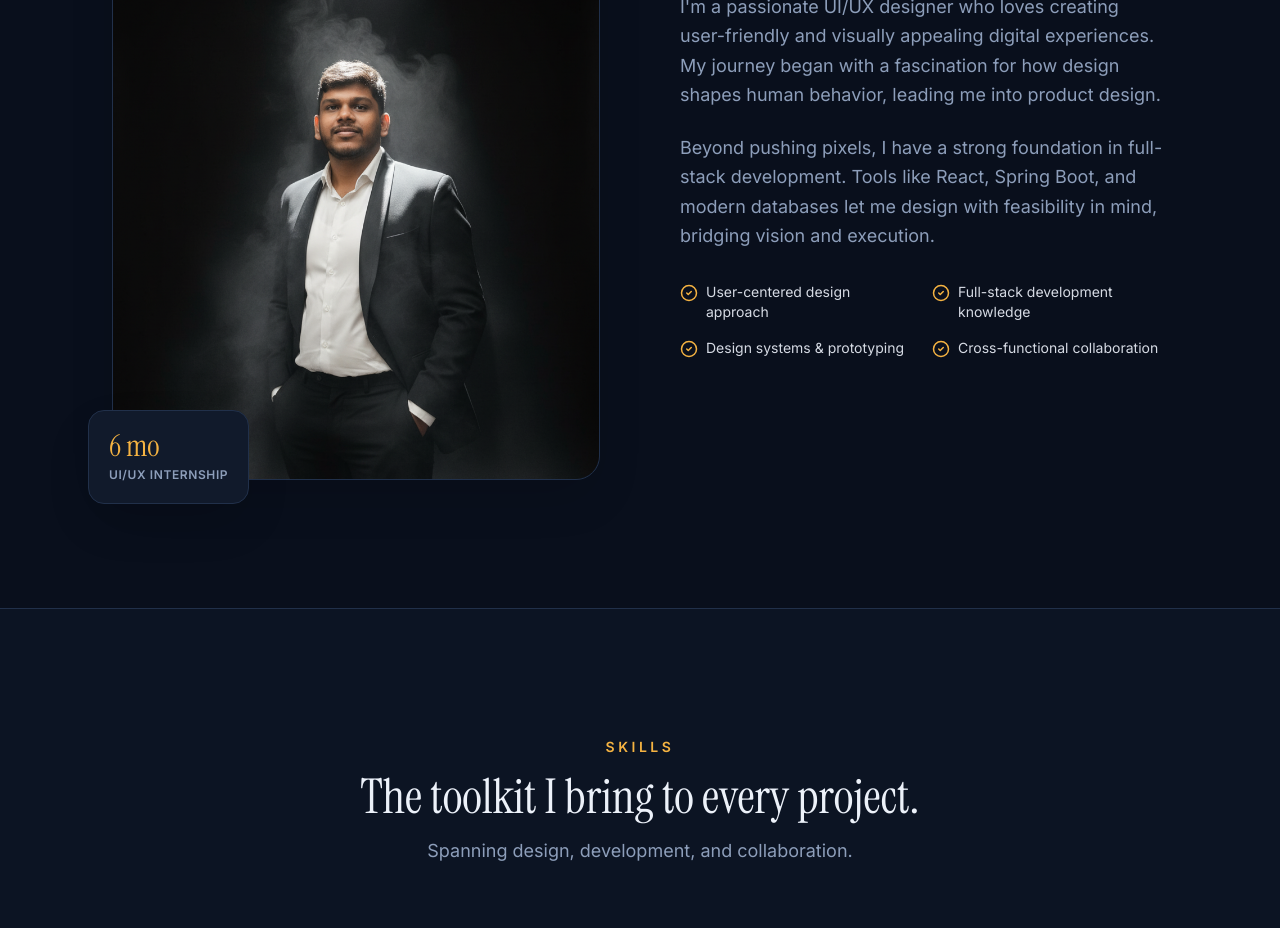
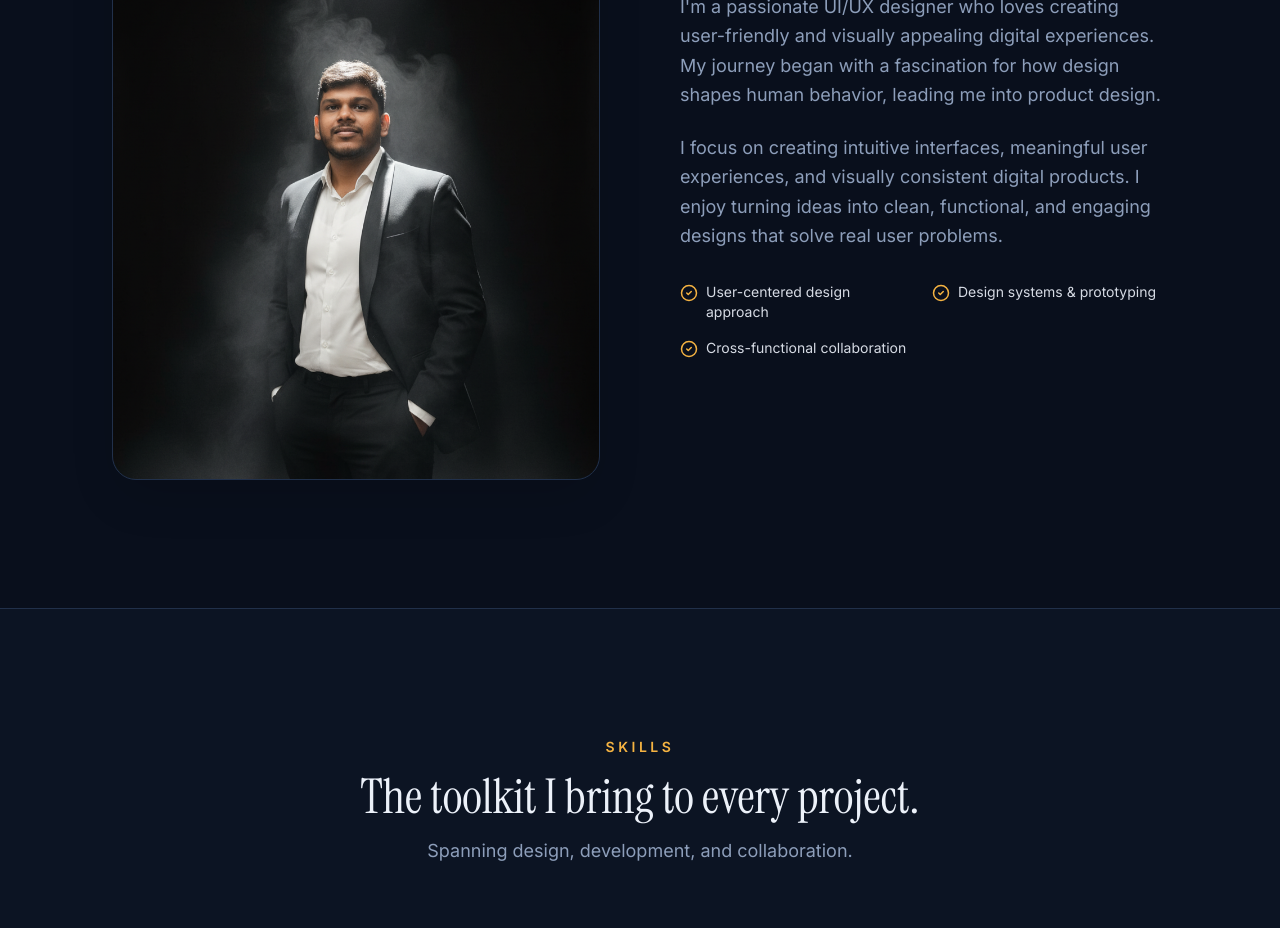
Before and after one commit to praween-imalsha/praween-imalsha_personal_portfolio, a React (Vite) app: page / in a window 1280 px wide. Shown: the part 1340-2268 px from the top of the page. Built offline with nearby package versions, Linux system fonts and the light colour scheme.

Commit message:
Refactor About component content and layout

```diff
--- a/src/components/About.tsx
+++ b/src/components/About.tsx
@@ -1,74 +1,87 @@
 import React from 'react';
 import { FadeIn } from './ui/FadeIn';
 import { CheckCircle2 } from 'lucide-react';
+
 const highlights = [
-'User-centered design approach',
-'Full-stack development knowledge',
-'Design systems & prototyping',
-'Cross-functional collaboration'];
+  'User-centered design approach',
+  'Design systems & prototyping',
+  'Cross-functional collaboration',
+];
 
 export function About() {
   return (
     <section id="about" className="py-24 md:py-32 relative">
       <div className="max-w-6xl mx-auto px-6 md:px-12">
+
+        {/* Section Header */}
         <FadeIn className="mb-16 text-center max-w-2xl mx-auto">
           <p className="text-sm font-semibold uppercase tracking-[0.25em] text-accent mb-4">
             About Me
           </p>
+
           <h2 className="text-4xl md:text-5xl font-serif text-foreground mb-4 text-balance">
             Designing with intent. Building with care.
           </h2>
         </FadeIn>
+
+        {/* Main Content */}
         <div className="grid md:grid-cols-2 gap-12 lg:gap-20 items-center">
+
+          {/* Left - Image */}
           <FadeIn direction="right">
             <div className="relative">
               <div className="aspect-[4/5] rounded-3xl overflow-hidden bg-muted border border-border shadow-float">
                 <img
                   src="/Gemini_Generated_Image_v4rowlv4rowlv4ro.png"
                   alt="Praween Imalsha"
-                  className="w-full h-full object-cover object-top" />
-
-              </div>
-              <div className="absolute -bottom-6 -left-6 bg-surface border border-border p-5 rounded-2xl shadow-float">
-                <p className="font-serif text-3xl leading-none text-accent">
-                  6 mo
-                </p>
-                <p className="text-xs font-semibold uppercase tracking-wider text-subtle mt-1.5">
-                  UI/UX Internship
-                </p>
+                  className="w-full h-full object-cover object-top"
+                />
               </div>
             </div>
           </FadeIn>
+
+          {/* Right - About Content */}
           <FadeIn direction="left">
             <div className="space-y-6 text-subtle text-lg leading-relaxed">
+
               <p>
-                I'm a passionate UI/UX designer who loves creating user-friendly
-                and visually appealing digital experiences. My journey began
-                with a fascination for how design shapes human behavior, leading
-                me into product design.
+                I'm a passionate UI/UX designer who loves creating
+                user-friendly and visually appealing digital experiences.
+                My journey began with a fascination for how design shapes
+                human behavior, leading me into product design.
               </p>
+
               <p>
-                Beyond pushing pixels, I have a strong foundation in full-stack
-                development. Tools like React, Spring Boot, and modern databases
-                let me design with feasibility in mind, bridging vision and
-                execution.
+                I focus on creating intuitive interfaces, meaningful user
+                experiences, and visually consistent digital products.
+                I enjoy turning ideas into clean, functional, and
+                engaging designs that solve real user problems.
               </p>
+
             </div>
 
+            {/* Highlights */}
             <div className="grid grid-cols-2 gap-4 mt-8">
-              {highlights.map((item) =>
-              <div key={item} className="flex items-start gap-2">
+              {highlights.map((item) => (
+                <div
+                  key={item}
+                  className="flex items-start gap-2"
+                >
                   <CheckCircle2
-                  size={18}
-                  className="text-accent shrink-0 mt-0.5" />
+                    size={18}
+                    className="text-accent shrink-0 mt-0.5"
+                  />
 
-                  <span className="text-sm text-foreground/90">{item}</span>
+                  <span className="text-sm text-foreground/90">
+                    {item}
+                  </span>
                 </div>
-              )}
+              ))}
             </div>
           </FadeIn>
+
         </div>
       </div>
-    </section>);
-
+    </section>
+  );
 }
```
